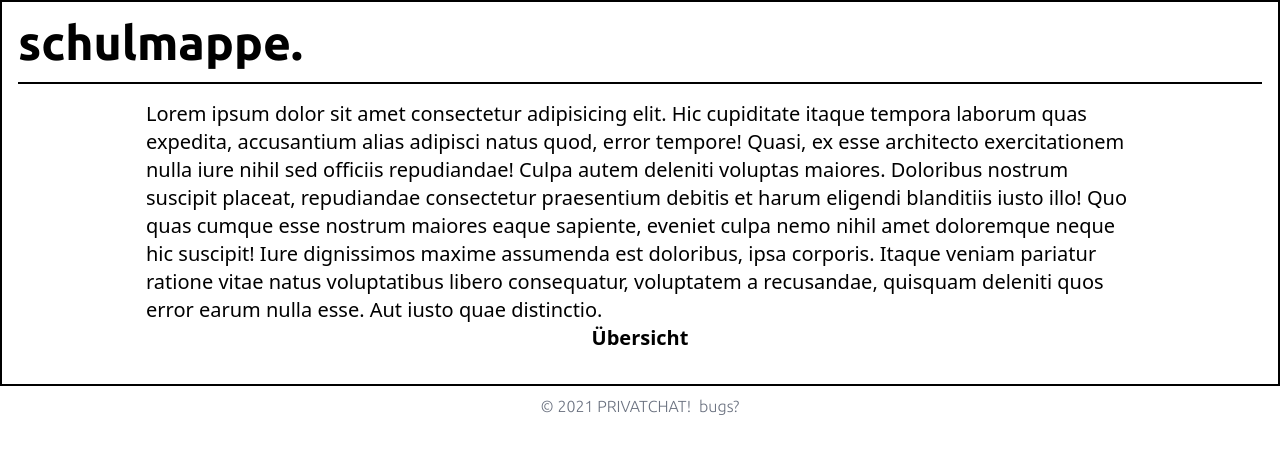
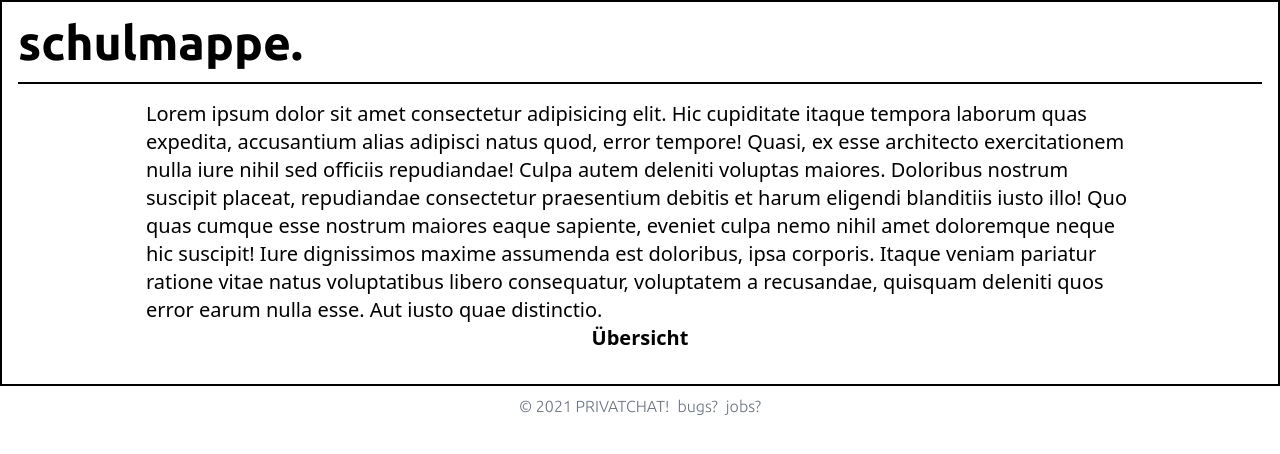
Before and after one commit to FortsetzungF/schulmappe-frontend, a Next.js app: page / in a window 1280 px wide. Shown: the top 454 px of the page. Built offline with nearby package versions, Linux system fonts and the light colour scheme.

Commit message:
Update footer.js

```diff
--- a/components/footer.js
+++ b/components/footer.js
@@ -11,6 +11,11 @@ export default function Footer() {
 						<a className="hover:text-red-700 transition-colors duration-500">bugs?</a>
 					</Link>
 				</span>
+		                <span className="pl-2 normal-case">
+					<Link href="jobs">
+						<a className="hover:text-red-700 transition-colors duration-500">jobs?</a>
+					</Link>
+				</span>
 			</div>
 		</div>
 	);
```
